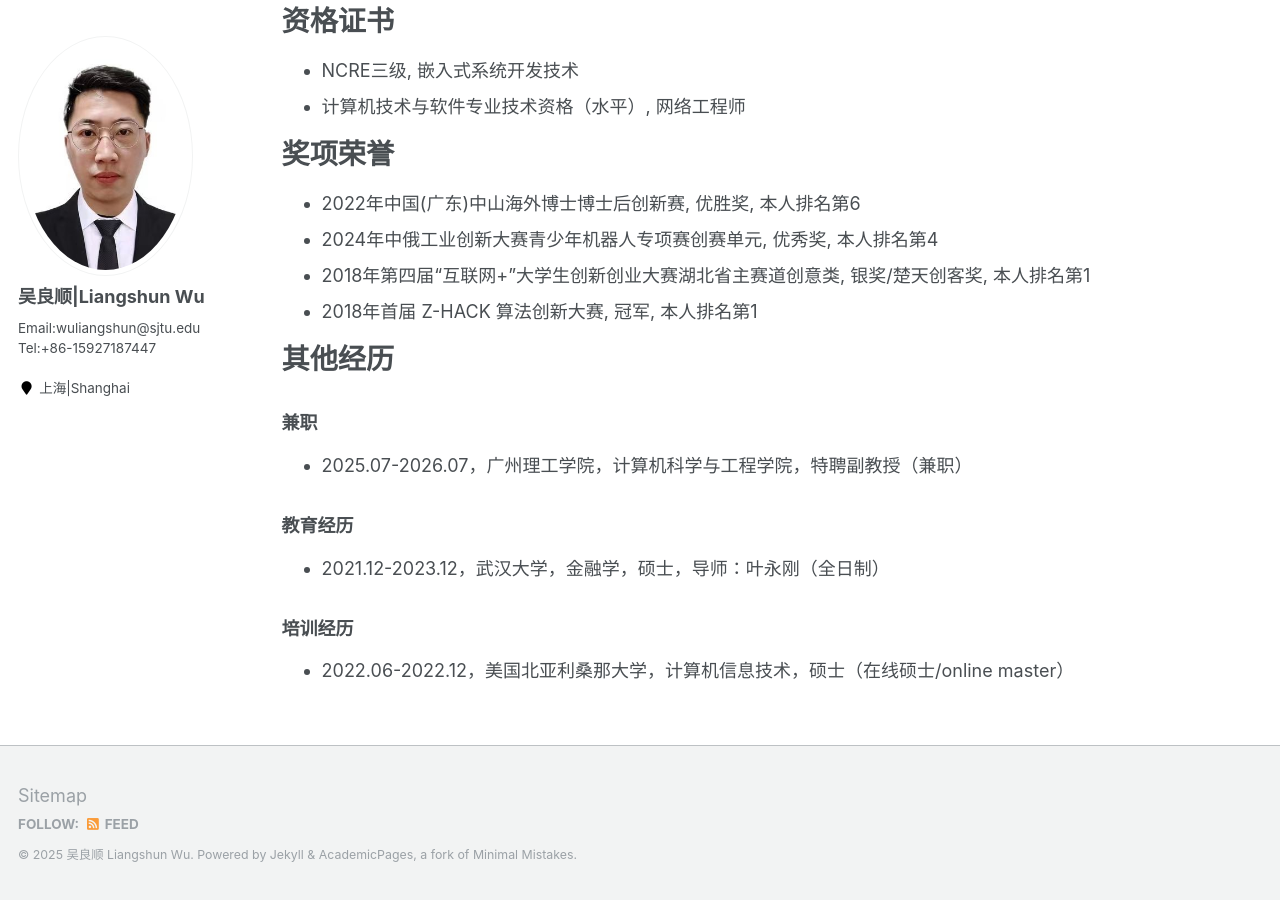
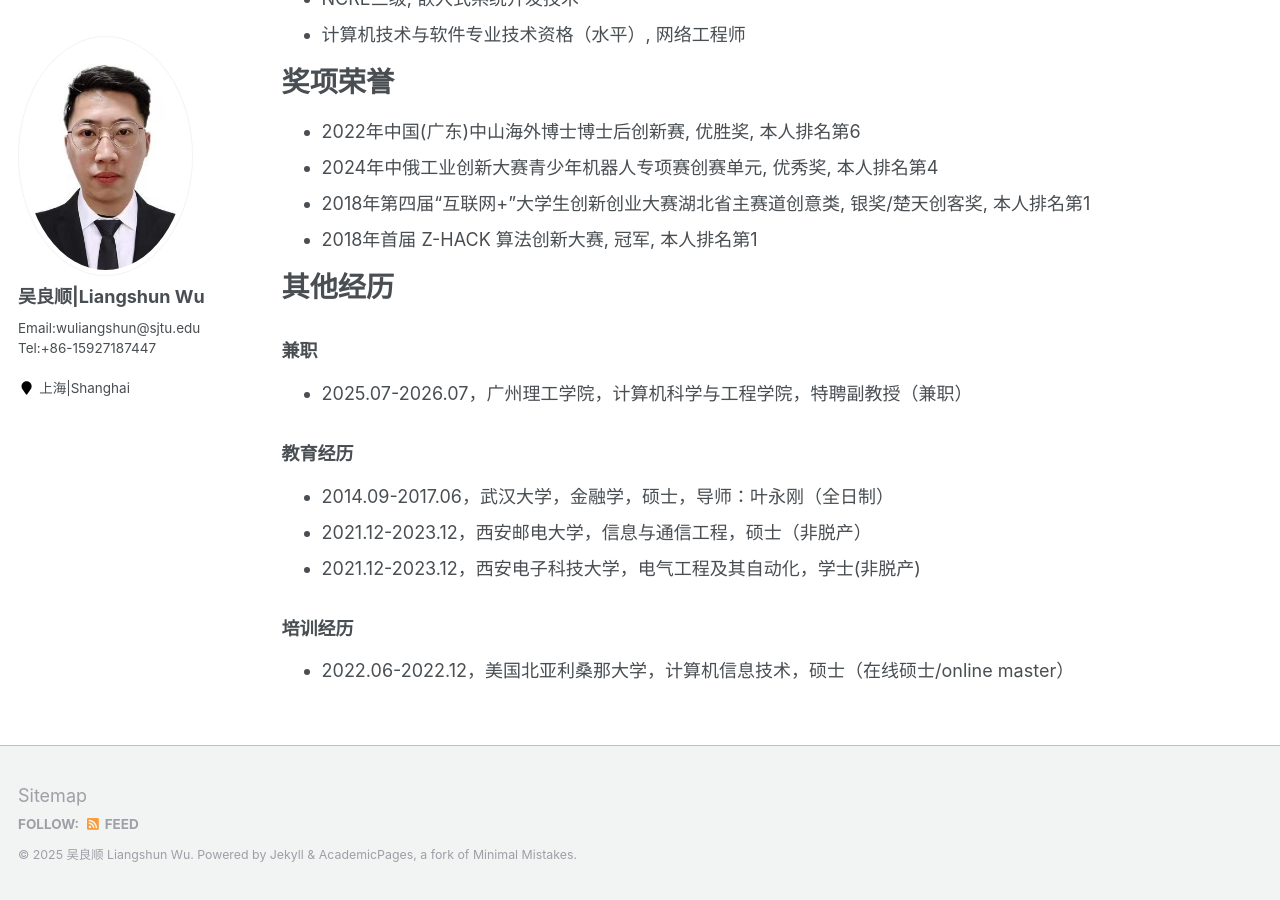
Before and after one commit to wuliangshun/wuliangshun.github.io, a Jekyll site: the page built from _pages/cv.md, in a window 1280 px wide and 900 px high, scrolled down 5552 px. Built offline with Jekyll 4.4.1, drawn with Linux system fonts in a browser that asks for light colours; some of the changed text lies outside the part shown.

Commit message:
first commit

```diff
--- a/_pages/cv.md
+++ b/_pages/cv.md
@@ -156,7 +154,9 @@ IEEE会员、中国通信工业协会（CCIA）会员、中国人工智能学会
 * 2025.07-2026.07，广州理工学院，计算机科学与工程学院，特聘副教授（兼职）
 
 ### 教育经历
-* 2021.12-2023.12，武汉大学，金融学，硕士，导师：叶永刚（全日制）
+* 2014.09-2017.06，武汉大学，金融学，硕士，导师：叶永刚（全日制）
+* 2021.12-2023.12，西安邮电大学，信息与通信工程，硕士（非脱产）
+* 2021.12-2023.12，西安电子科技大学，电气工程及其自动化，学士(非脱产)
 
 ### 培训经历
 * 2022.06-2022.12，美国北亚利桑那大学，计算机信息技术，硕士（在线硕士/online master）
```
Also changed, not shown: other parts of _pages/cv.md (+0 -2 lines).
